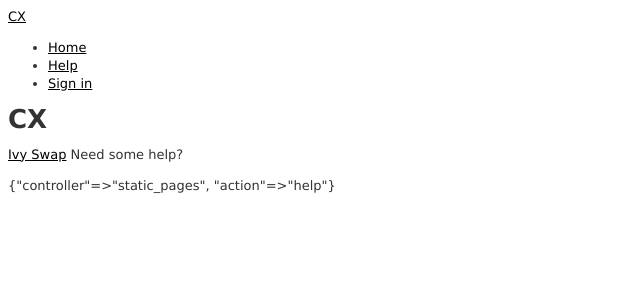
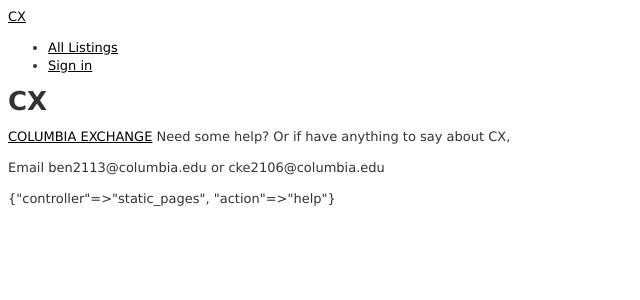
Before and after one commit to ckesurf/ivyswap, a Rails app: page /help in a window 1280 px wide. Shown: the top 300 px of the page, without its empty margins (0-640 px from the left). Run offline with Rails 7, Linux system fonts and the light colour scheme; style sheets or scripts are compiled from the project's sources; parts of the project's set-up code (start-up, migrations or seed data) failed here and were passed over; some libraries are stand-ins or nearby versions.

Commit message:
changed header

```diff
--- a/app/views/layouts/_header.html.erb
+++ b/app/views/layouts/_header.html.erb
@@ -4,16 +4,14 @@
     	<%= link_to "CX", root_path, id: "logo" %>
       <nav>
         <ul class="nav pull-right">
-          <li><%= link_to "Home", root_path %></li>
-          <li><%= link_to "Help", help_path %></li>
+          <li><%= link_to "All Listings", root_path %></li>
           <% if signed_in? %>
-            <li><%= link_to "Users", '#' %></li>
+            <li><%= link_to "Your Listings", current_user %></li>
             <li id="fat-menu" class="dropdown">
               <a href="#" class="dropdown-toggle" data-toggle="dropdown">
                 Account <b class="caret"></b>
               </a>
               <ul class="dropdown-menu">
-                <li><%= link_to "Profile", current_user %></li>
                 <li><%= link_to "Settings", edit_user_path(current_user) %></li>
                 <li class="divider"></li>
                 <li>
--- a/app/views/static_pages/help.html.erb
+++ b/app/views/static_pages/help.html.erb
@@ -1,6 +1,9 @@
 <% provide(:title, 'Help') %>
 <h1>CX</h1>
 <p>
-  <a href="localhost:3000">Ivy Swap</a>
-  Need some help?
+  <a href="localhost:3000">COLUMBIA EXCHANGE</a>
+  Need some help? Or if have anything to say about CX,
 </p>
+<p>
+	Email ben2113@columbia.edu or cke2106@columbia.edu
+</p>
```
